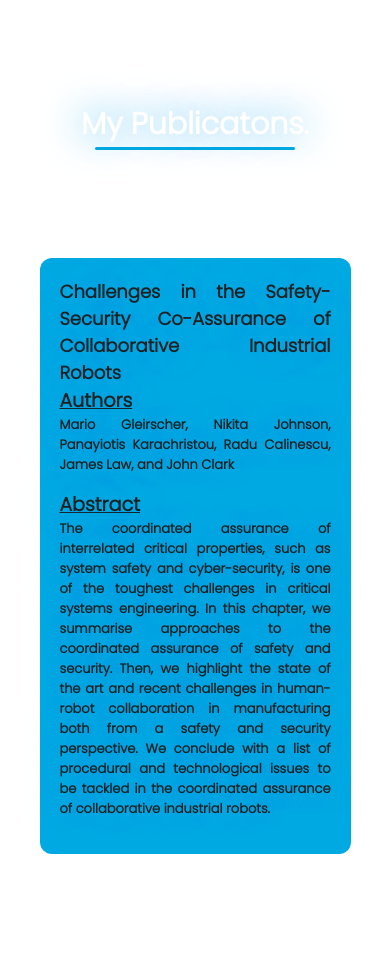
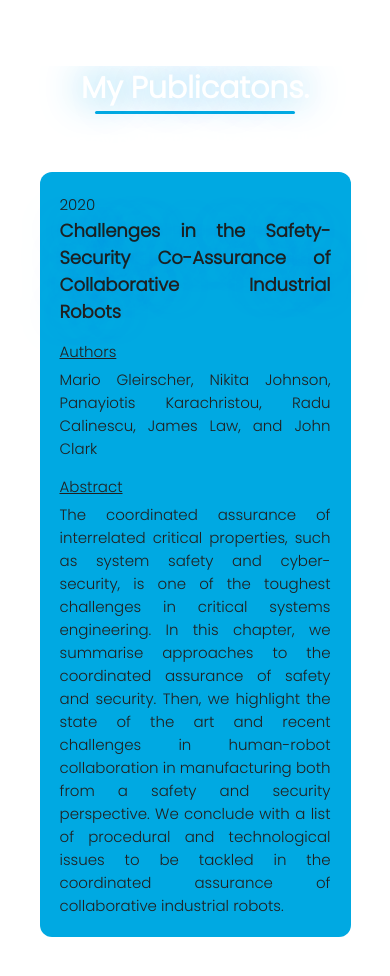
Before and after one commit to Karachristou/karachristou.github.io, a plain HTML site: page index.html in a window 390 px wide. Shown: the part 4100-5076 px from the top of the page. Drawn offline with nearby package versions, Linux system fonts and the light colour scheme; a script that the page names is missing.

Commit message:
update publications section

```diff
--- a/index.html
+++ b/index.html
@@ -101,7 +101,7 @@
                 <a href="https://www.sheffield.ac.uk/" target="_blank">
                   <!--Link to project-->
                   <img class="edu-img" alt="" src="img/shef.png">
-                  <div class="work-content">
+                  <div class="content-pill">
                     <span class="date">2018 - 2019</span>
                     <h2>University of Sheffield</h2>
                     <h1>Master of Science in Cybersecurity and Artificial Intelligence</h1>
@@ -114,7 +114,7 @@
                 <a href="https://www.port.ac.uk/" target="_blank">
                   <!--Link to project-->
                   <img class="edu-img" alt="" src="img/portsb.png">
-                  <div class="work-content">
+                  <div class="content-pill">
                     <span class="date">2015 - 2018</span>
                     <h2>University of Portsmouth</h2>
                     <h1>Bachelor’s Degree in Computer Science</h1>
@@ -138,7 +138,7 @@
               <div class="listing">
                 <a href="https://www.oclc.org/en/home.html" target="_blank">
                   <img class="work-img" alt="" src="img/OCLC_logo.png">
-                  <div class="work-content">
+                  <div class="content-pill">
                     <span class="date">May 2022 - Present</span>
                     <h2>Software Engineer</h2>
                     <h1>At OCLC - Shefield, United Kingdom</h1>
@@ -161,7 +161,7 @@
               <div class="listing">
                 <a href="https://www.sheffield.ac.uk/dcs/people/research-staff/panayiotis-karachristou" target="_blank">
                   <img class="work-img" alt="" src="img/shef.png">
-                  <div class="work-content">
+                  <div class="content-pill">
                     <span class="date">Dec 2019 - April 2022</span>
                     <h2>Research Assistant in Collaborative Robot Security</h2>
                     <h1>At The University of Sheffield - Shefield, United Kingdom</h1>
@@ -177,7 +177,7 @@
               <div class="listing">
                 <a href="http://www.army.gov.cy/" target="_blank">
                   <img class="work-img" alt="" src="img/army.png">
-                  <div class="work-content">
+                  <div class="content-pill">
                     <span class="date">2013 - 2015</span>
                     <h2>Guided missile operator</h2>
                     <h1>At The National Guard of Cyprus, Cyprus Army – Cyprus</h1>
@@ -185,7 +185,7 @@
                       <li>After training, assigned to be a guided missile operator, which required operating specialist electronic equipment, accuracy, concentration and confidence.</li>
                       <li>Worked into teams to accomplish a range of tasks. This developed team working skills.</li>
                       <li>Worked under extreme pressure</li>
-                  </ul>
+                    </ul>
                   </div>
                 </a>
               </div>
@@ -199,7 +199,7 @@
       <div id="publications">
         <div class="setWidth">
           <div class="setPosition">
-            <h3> My Publicatons.</h3>
+            <h3>My Publicatons.</h3>
             <hr>
             <p>Here are my publications, I hope you like them.</p>
             <div class="work">
@@ -208,22 +208,24 @@
                 <a href="https://www.researchgate.net/publication/343150202_Challenges_in_the_Safety-Security_Co-Assurance_of_Collaborative_Industrial_Robots"
                   target="_blank">
                   <!--Link to project-->
-                  <div class="work-content">
+                  <div class="content-pill">
+                    <span class="date">2020</span>
                     <h2>Challenges in the Safety-Security Co-Assurance of Collaborative Industrial Robots
                     </h2>
-                    <h1>
-                      <span style="font-size: 1.2rem; text-decoration: underline;"> Authors</span> <br> Mario
-                      Gleirscher, Nikita Johnson, Panayiotis Karachristou, Radu Calinescu, James Law, and John Clark
-                    </h1>
-                    <h1>
-                      <span style="font-size: 1.2rem; text-decoration: underline;">Abstract</span> <br> The coordinated
-                      assurance of interrelated critical properties, such as system safety and cyber-security, is one of
+                    <div class="publication-subtitle">Authors</div>
+                    <p>
+                      Mario Gleirscher, Nikita Johnson, Panayiotis Karachristou, Radu Calinescu, James Law, and John Clark
+                    </p>
+
+                    <div class="publication-subtitle">Abstract</div>
+                    <p>
+                      The coordinated assurance of interrelated critical properties, such as system safety and cyber-security, is one of
                       the toughest challenges in critical systems engineering. In this chapter, we summarise approaches
                       to the coordinated assurance of safety and security. Then, we highlight the state of the art and
                       recent challenges in human-robot collaboration in manufacturing both from a safety and security
                       perspective. We conclude with a list of procedural and technological issues to be tackled in the
                       coordinated assurance of collaborative industrial robots.
-                    </h1>
+                    </p>
                   </div>
                 </a>
               </div>
--- a/style.css
+++ b/style.css
@@ -247,7 +247,7 @@ Card
 	background: var(--main-decor-color);
 }
 
-.card .work-content {
+.card .content-pill {
 	text-align: justify;
 	padding: 20px 20px;
 	font-size: 1rem;
@@ -260,7 +260,7 @@ Card
 	text-decoration: none;
 }
 
-.card .work-content:hover {
+.card .content-pill:hover {
 	color: var(--main-fonts-color);
 }
 
@@ -301,6 +301,12 @@ Listing
 	transform: translate(-120%, -50%);
 }
 
+.publication-subtitle {
+	text-decoration: underline;
+	font-size: 15px;
+	padding-top: 15px;
+}
+
 .edu-img {
 	width: 100px;
 	position: absolute;
@@ -309,7 +315,7 @@ Listing
 	transform: translate(-120%, -50%);
 }
 
-.listing .work-content {
+.listing .content-pill {
 	vertical-align: top;
 	text-align: left;
 	padding: 10px 10px;
@@ -332,7 +338,7 @@ Listing
 	text-decoration: none;
 }
 
-.listing .work-content:hover {
+.listing .content-pill:hover {
 	color: white;
 }
 
@@ -439,8 +445,8 @@ Contact
 
 #publications p {
 	font-family: var(--main-font-family);
-	font-size: 1.2rem;
-	padding: 10px;
+	font-size: 15px;
+	padding-top: 5px;
 }
 
 #education {
@@ -616,7 +622,7 @@ media queries
 		transform: translate(-120%, -50%);
 	}
 
-	.listing .work-content {
+	.listing .content-pill {
 		padding-right: 50px;
 	}
 
```
